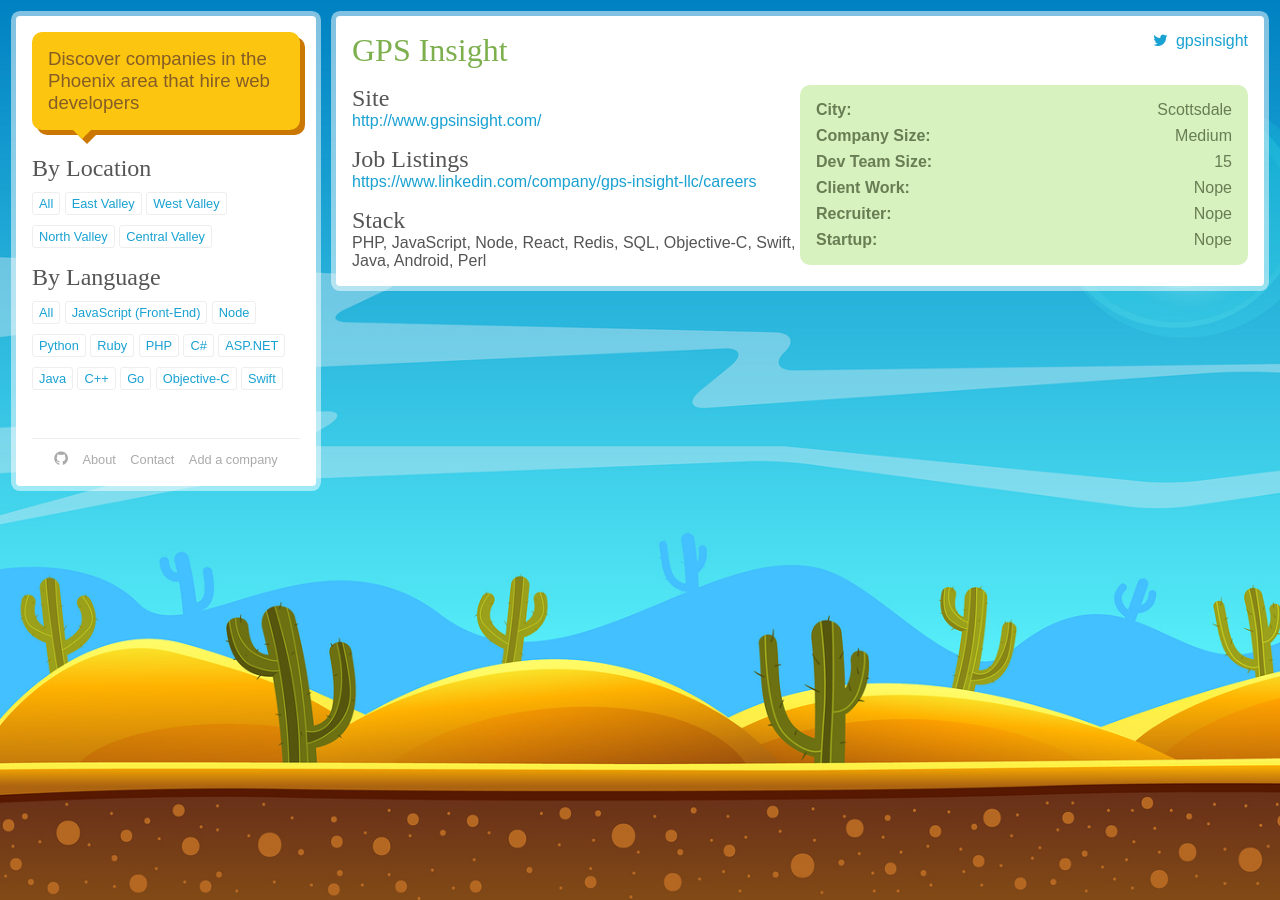
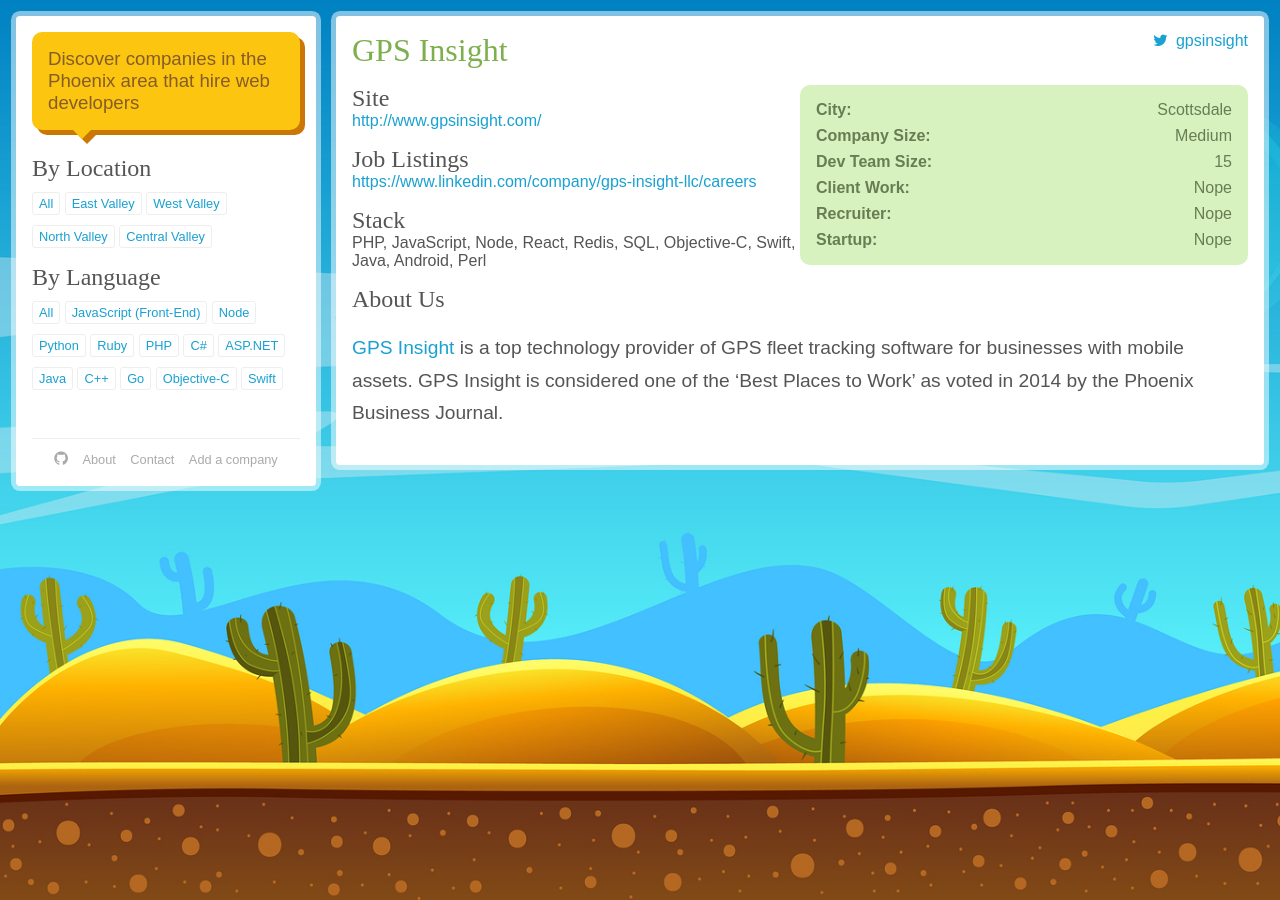
Before and after one commit to bradwestfall/webdevphoenix, a Jekyll site: the page built from companies/gps-insight.md, in a window 1280 px wide. Built offline with Jekyll 4.4.1, drawn with Linux system fonts in a browser that asks for light colours; nearby versions of some CDN libraries; some web fonts are replaced; some of the changed lines change nothing that is shown.

Commit message:
GPS Insight updated
split overview from "About Us"

```diff
--- a/companies/gps-insight.md
+++ b/companies/gps-insight.md
@@ -1,7 +1,7 @@
 ---
 layout: company_profile
 company: GPS Insight
-overview: GPS Insight is a top technology provider of GPS fleet tracking software for businesses with mobile assets. GPS Insight is considered one of the 'Best Places to Work' as voted in 2014 by the Phoenix Business Journal.
+overview: GPS Fleet tracking
 lat: 33.659478
 lng: -111.924284
 company_size: Medium
@@ -17,3 +17,5 @@
 twitter: gpsinsight
 fa: fa-tachometer
 ---
+
+[GPS Insight](http://www.gpsinsight.com "GPS Insight Homepage") is a top technology provider of GPS fleet tracking software for businesses with mobile assets. GPS Insight is considered one of the 'Best Places to Work' as voted in 2014 by the Phoenix Business Journal.
```
